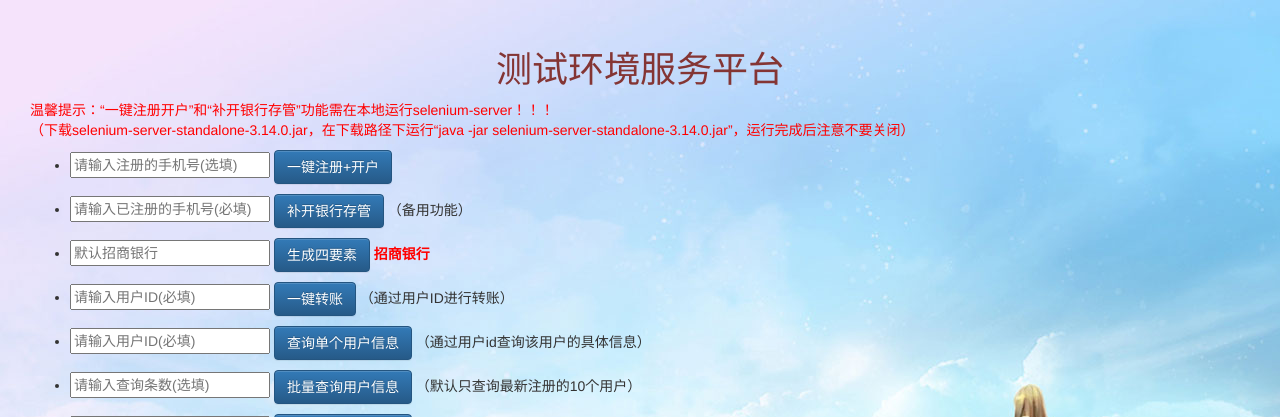
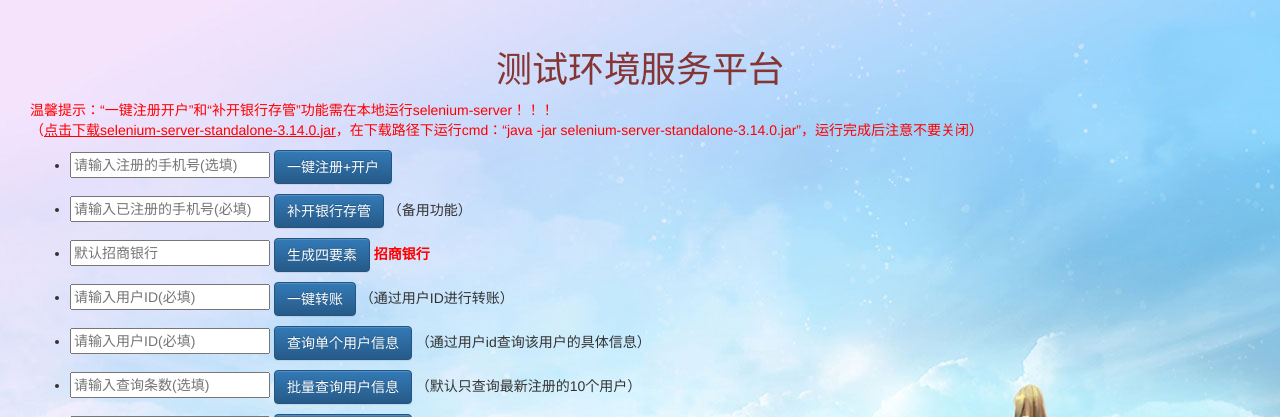
Before and after one commit to WangZhenhai/test_flask, a Flask app: page /user/lender in a window 1280 px wide. Shown: the top 417 px of the page. Run offline with Flask 2, Linux system fonts and the light colour scheme; some libraries are stand-ins or nearby versions.

Commit message:
添加支持下载selenium-server

```diff
--- a/templates/lender.html
+++ b/templates/lender.html
@@ -8,7 +8,7 @@
 {% block content %}
     <div class="col">
         <div style="color: red"><p>
-            温馨提示：“一键注册开户”和“补开银行存管”功能需在本地运行selenium-server！！！<br>（下载selenium-server-standalone-3.14.0.jar，在下载路径下运行“java
+            温馨提示：“一键注册开户”和“补开银行存管”功能需在本地运行selenium-server！！！<br>（<a href="/static/userfiles/selenium-server-standalone-3.14.0.jar" style="color: red;text-decoration:underline;">点击下载selenium-server-standalone-3.14.0.jar</a>，在下载路径下运行cmd：“java
             -jar
             selenium-server-standalone-3.14.0.jar”，运行完成后注意不要关闭）</p></div>
         <ul class="main-container">
```
